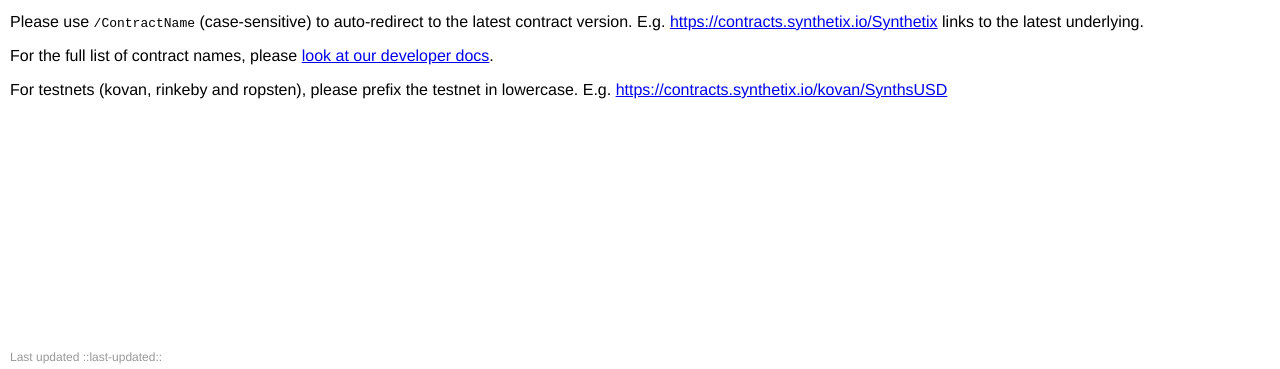
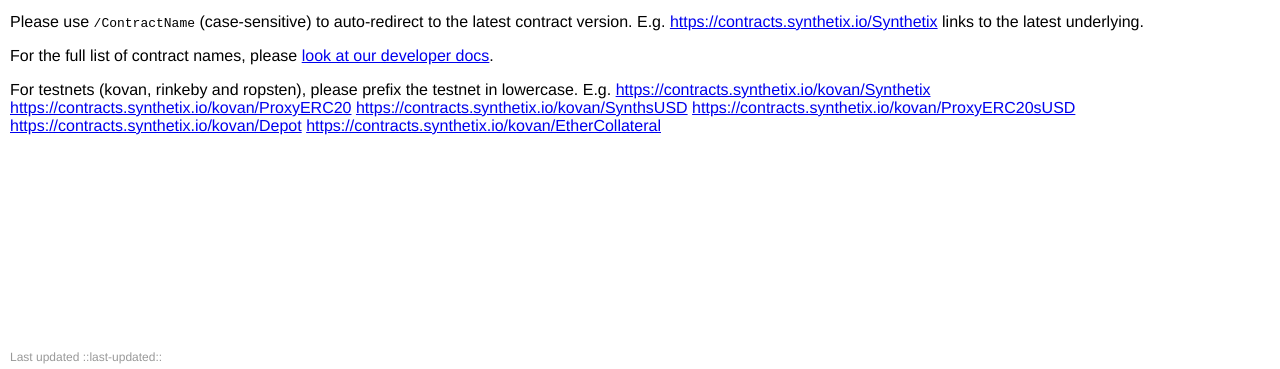
Before and after one commit to Synthetixio/contract-linker, a website: page public/index.html in a window 1280 px wide. Shown: the part 431-800 px from the top of the page. Drawn offline with Linux system fonts and the light colour scheme.

Commit message:
Update to new docs link, add more KOVAN examples

```diff
--- a/public/index.html
+++ b/public/index.html
@@ -55,11 +55,16 @@
 				to the latest underlying.
       </p>
 
-      <p>For the full list of contract names, please <a href="https://developer.synthetix.io/api/docs/deployed-contracts.html" target="_blank">look at our developer docs</a>.</p>
+      <p>For the full list of contract names, please <a href="https://docs.synthetix.io/addresses/" target="_blank">look at our developer docs</a>.</p>
 
 			<p>
 				For testnets (kovan, rinkeby and ropsten), please prefix the testnet in lowercase. E.g.
+				<a href="kovan/Synthetix" target="_blank">https://contracts.synthetix.io/kovan/Synthetix</a>
+				<a href="kovan/ProxyERC20" target="_blank">https://contracts.synthetix.io/kovan/ProxyERC20</a>
 				<a href="kovan/SynthsUSD" target="_blank">https://contracts.synthetix.io/kovan/SynthsUSD</a>
+				<a href="kovan/ProxyERC20sUSD" target="_blank">https://contracts.synthetix.io/kovan/ProxyERC20sUSD</a>
+				<a href="kovan/Depot" target="_blank">https://contracts.synthetix.io/kovan/Depot</a>
+				<a href="kovan/EtherCollateral" target="_blank">https://contracts.synthetix.io/kovan/EtherCollateral</a>
       </p>
 
       <footer>Last updated ::last-updated::</footer>
```
